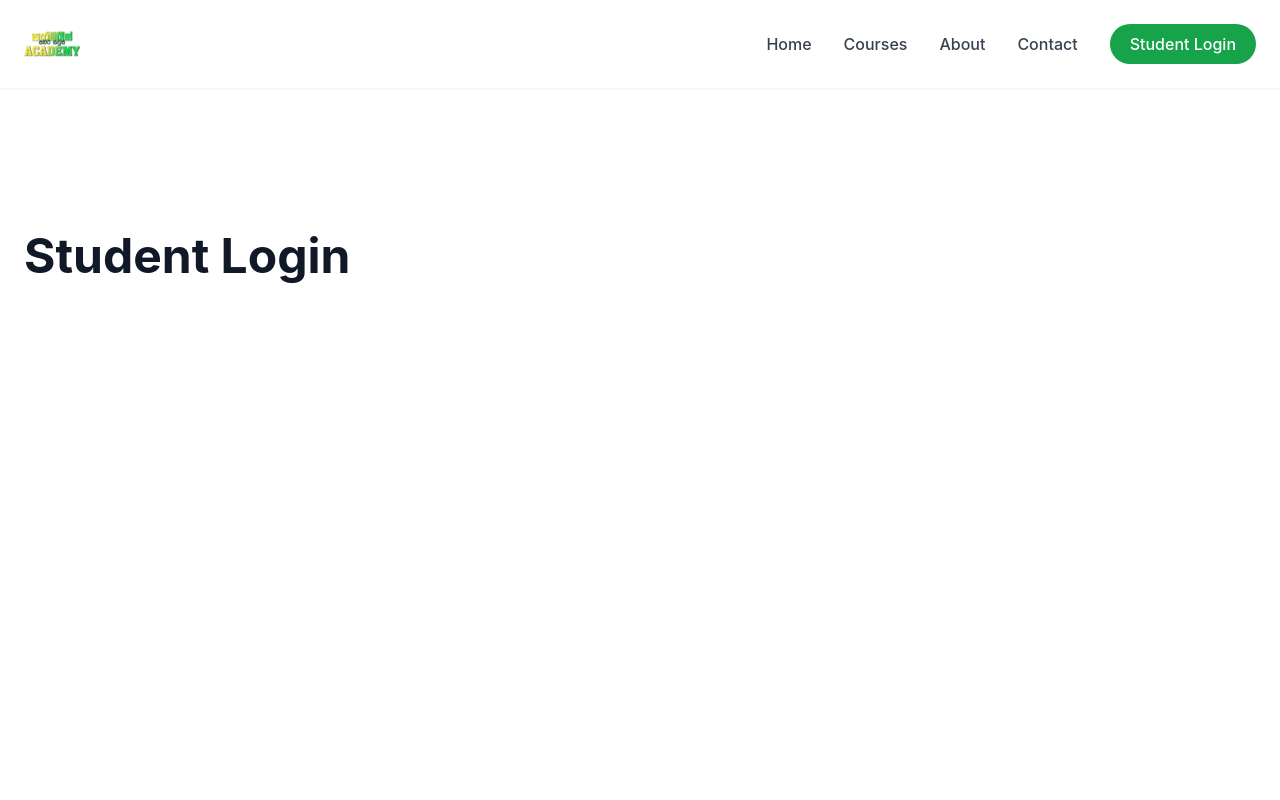
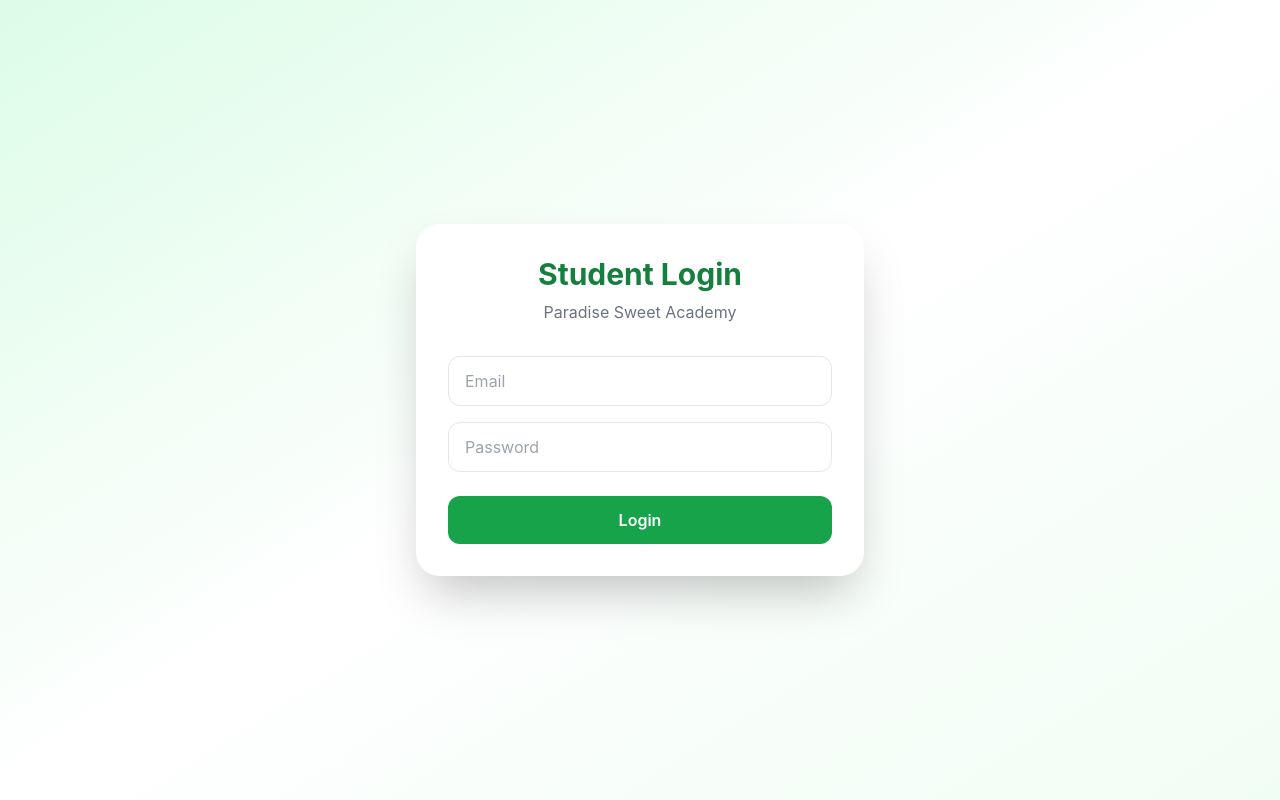
Before and after one commit to paradisesweethouseinfo/paradise-sweets-course-website-, a React (Vite) app: page /login in a window 1280 px wide. Built offline with nearby package versions, Linux system fonts and the light colour scheme.

Commit message:
update website

```diff
--- a/src/pages/Login.jsx
+++ b/src/pages/Login.jsx
@@ -1,19 +1,66 @@
-import Navbar from "../components/Navbar";
+import { useState } from "react";
+import { useNavigate } from "react-router-dom";
 
 export default function Login() {
+  const navigate = useNavigate();
+
+  const [email, setEmail] = useState("");
+  const [password, setPassword] = useState("");
+
+  const handleLogin = (e) => {
+    e.preventDefault();
+
+    // Demo login
+    if (
+      email === "student@paradise.com" &&
+      password === "academy123"
+    ) {
+      localStorage.setItem("studentLoggedIn", "true");
+      navigate("/courses");
+    } else {
+      alert("Invalid Email or Password");
+    }
+  };
+
   return (
-    <>
-      <Navbar />
+    <div className="min-h-screen flex items-center justify-center bg-gradient-to-br from-green-100 via-white to-green-50 px-4">
+      <div className="bg-white shadow-2xl rounded-3xl p-8 w-full max-w-md">
 
-      <div className="container pt-36 pb-24">
-
-        <h1 className="text-5xl font-bold">
-
+        <h1 className="text-3xl font-bold text-center text-green-700">
           Student Login
-
         </h1>
 
+        <p className="text-center text-gray-500 mt-2 mb-8">
+          Paradise Sweet Academy
+        </p>
+
+        <form onSubmit={handleLogin}>
+
+          <input
+            type="email"
+            placeholder="Email"
+            className="w-full border rounded-xl px-4 py-3 mb-4 focus:outline-none focus:ring-2 focus:ring-green-500"
+            value={email}
+            onChange={(e)=>setEmail(e.target.value)}
+          />
+
+          <input
+            type="password"
+            placeholder="Password"
+            className="w-full border rounded-xl px-4 py-3 mb-6 focus:outline-none focus:ring-2 focus:ring-green-500"
+            value={password}
+            onChange={(e)=>setPassword(e.target.value)}
+          />
+
+          <button
+            className="w-full bg-green-600 hover:bg-green-700 text-white py-3 rounded-xl font-semibold transition"
+          >
+            Login
+          </button>
+
+        </form>
+
       </div>
-    </>
+    </div>
   );
 }
```
